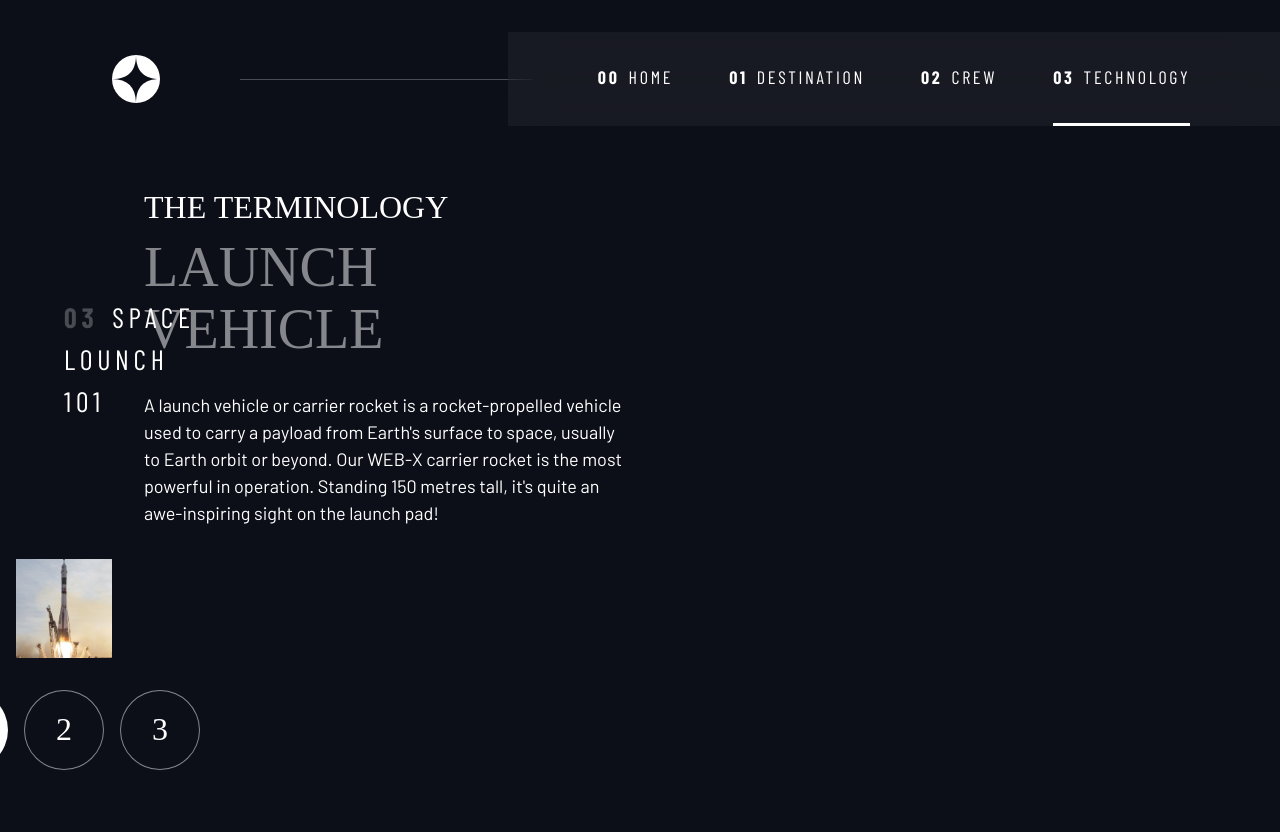
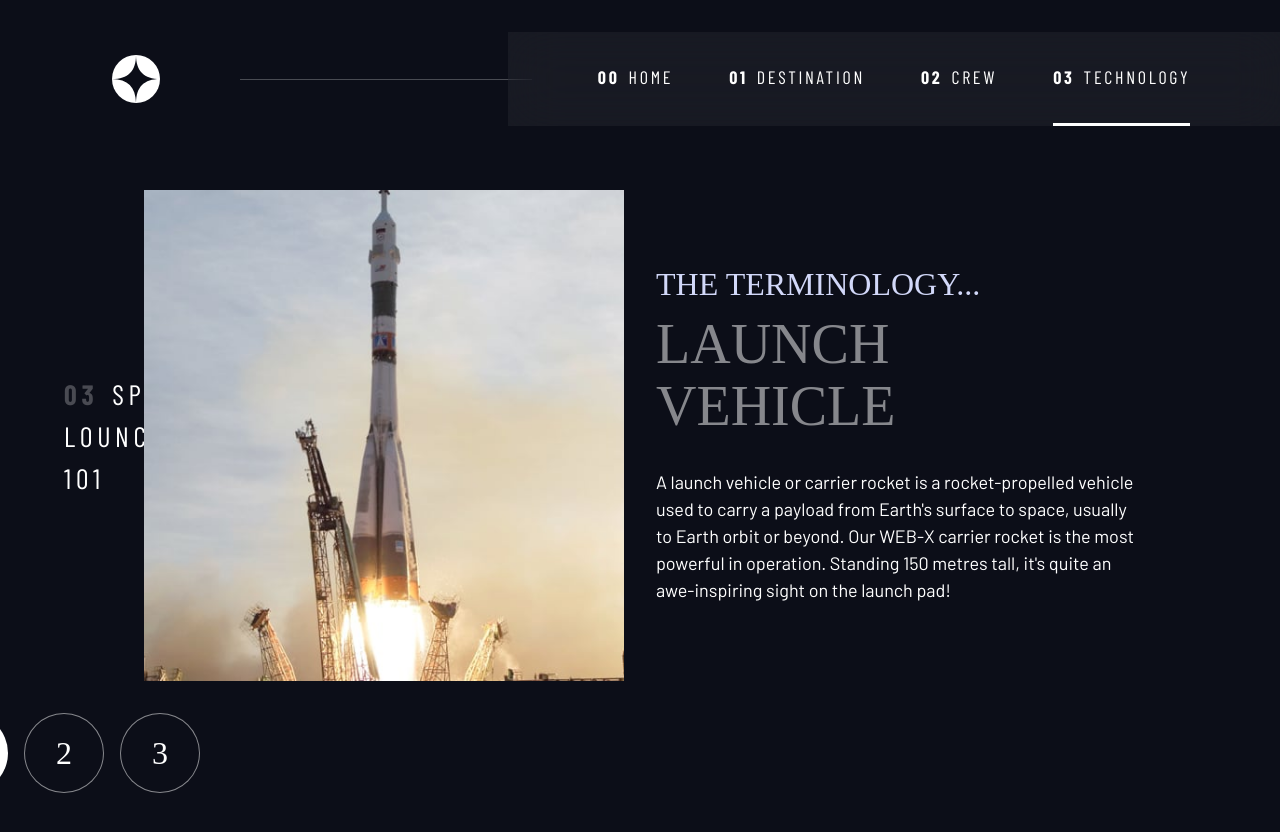
Before and after one commit to PawelObrzut/space, a React (Vite) app: page /technology in a window 1280 px wide. Shown: the top 832 px of the page. Built offline with nearby package versions, Linux system fonts and the light colour scheme; a web font is replaced by a local one.

Commit message:
completes TechnologyPage

```diff
--- a/src/components/Technology.tsx
+++ b/src/components/Technology.tsx
@@ -9,7 +9,7 @@ const Technology = (technology: Props) => {
   return (
     <article className="technology-details flow">
       <header className="flow flow--space-small">
-        <p className="fs-600 ff-serif uppercase">The terminology</p>
+        <p className="fs-600 ff-serif uppercase text-accent">The terminology...</p>
         <h2 className="fs-700 uppercase ff-serif">{technology.name}</h2>
       </header>
       <p>{technology.description}</p>
--- a/src/routes/TechnologyPage.tsx
+++ b/src/routes/TechnologyPage.tsx
@@ -1,7 +1,6 @@
 import React, { useEffect, useMemo, useState } from 'react'
 import Header from '../components/Header'
 import data from '../data.json'
-import Picture from '../components/Picture'
 
 import LounchVehiclePortrait from './../assets/technology/image-launch-vehicle-portrait.jpg'
 import LounchVehicleLandscape from './../assets/technology/image-launch-vehicle-landscape.jpg'
@@ -60,7 +59,15 @@ const TechnologyPage = () => {
       <main className='grid-container grid-container--technology flow'>
         <h1 className="numbered-title"><span aria-hidden="true">03</span>Space lounch 101</h1>
 
-        <img src={LounchVehiclePortrait} alt="Lounching the rocket" />
+        {
+          currentTechnology && (
+            <picture>
+              <source media="(width < 52em)" srcSet={imageMap[tab].landscape} />
+              <source media="(width > 52em)" srcSet={imageMap[tab].portrait} />
+              <img src={imageMap[tab].portrait} alt={tab} />
+            </picture>
+          )
+        }
 
         <div className="number-indicators flex">
           {tabs.map(tabName => (
```
